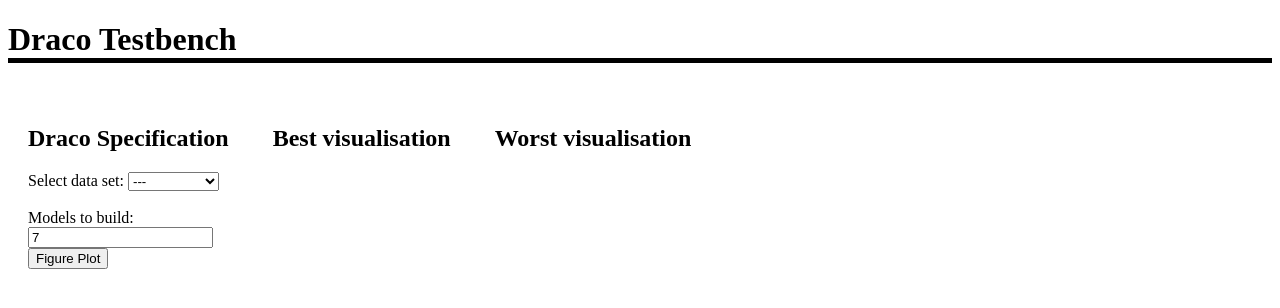
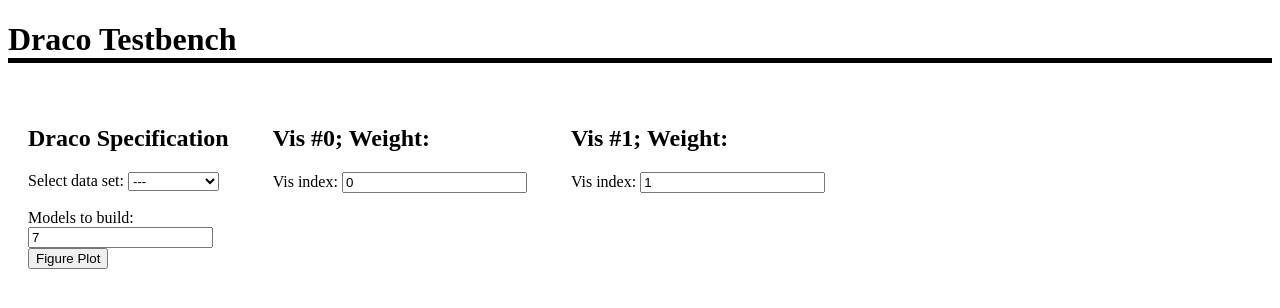
Before and after one commit to jku-vds-lab/redesign, a website built with webpack: page index.html in a window 1280 px wide. Both pictures are taken after a click on the button "Figure Plot". Built offline with nearby package versions, Linux system fonts and the light colour scheme; what draco-vis, vega-embed would draw is missing.

Commit message:
added controls for exploration

```diff
--- a/index.html
+++ b/index.html
@@ -35,13 +35,25 @@
     </div>
     <div class="DRAcontainer">
     <div>
-            <h2>Best visualisation</h2>
+            <h2 id='vis_left_header'>Vis # ... Weight: ...</h2>
+    </div>
+    <div>
+        <form>
+            <label for="index_left">Vis index:</label>
+            <input type="number" id="index_left" class="number_field" value=0 step="1">
+        </form>
     </div>
     <div id="vega_left" ></div>
     </div>
     <div class="DRAcontainer">
     <div>
-            <h2>Worst visualisation</h2>
+            <h2 id='vis_right_header'>Vis # ... Weight: ...</h2>
+    </div>
+    <div>
+        <form>
+            <label for="index_right">Vis index:</label>
+            <input type="number" id="index_right" class="number_field" value=1 step="1">
+        </form>
     </div>
     <div id="vega_right" ></div>
     <div id="soft_con_box" >
--- a/src/index.ts
+++ b/src/index.ts
@@ -16,6 +16,7 @@ let dataSetIndex = 0;
 
 let currentEncodings = {};
 let currentViolationsSummary: {};
+let currentResult: any;
 
 const init_draco = async () => {
   draco_instance = await (new Draco().init());
@@ -159,12 +160,26 @@ const reason_plot = () => {
     softCons += curViolation.description + " weight: " + curViolation.weight + "<br>";
   }
   formatRules(result);
-  let sortedViolations = displayViolations(false);
+  //let sortedViolations = displayViolations(false);
   //document.getElementById('soft_con').innerHTML = softCons;
   //document.getElementById('soft_con').innerHTML = sortedViolations;
-  embed('#vega_left',result.specs [0]);
-  embed('#vega_right',result.specs[result.specs.length-1]);
+  currentResult = result;
+  updateLeft();
+  updateRight();
 }
+/* VEGA */
+const updateLeft = () => {
+  let index = (document.getElementById("index_left")as HTMLInputElement).value as unknown as number;
+  embed('#vega_left',currentResult.specs [index]);
+  document.getElementById('vis_left_header').innerHTML = "Vis #"+ index as string + "; Weight: " + currentResult.models[index].costs as string;
+}
+const updateRight = () => {
+  let index = (document.getElementById("index_right")as HTMLInputElement).value as unknown as number;
+  embed('#vega_right',currentResult.specs [index]);
+  document.getElementById('vis_right_header').innerHTML = "Vis #"+ index as string + "; Weight: " + currentResult.models[index].costs as string;
+
+}
+
 /*
 Gather Violations
 */
@@ -210,6 +225,8 @@ return resHTML;
 
 document.getElementById('draco_reason').addEventListener("click", reason_plot);
 init_draco();
+document.getElementById('index_left').addEventListener("change", updateLeft);
+document.getElementById('index_right').addEventListener("change", updateRight);
 
 /*embed('#vega', {
   "$schema": "https://vega.github.io/schema/vega-lite/v4.0.0-beta.12.json",
```
